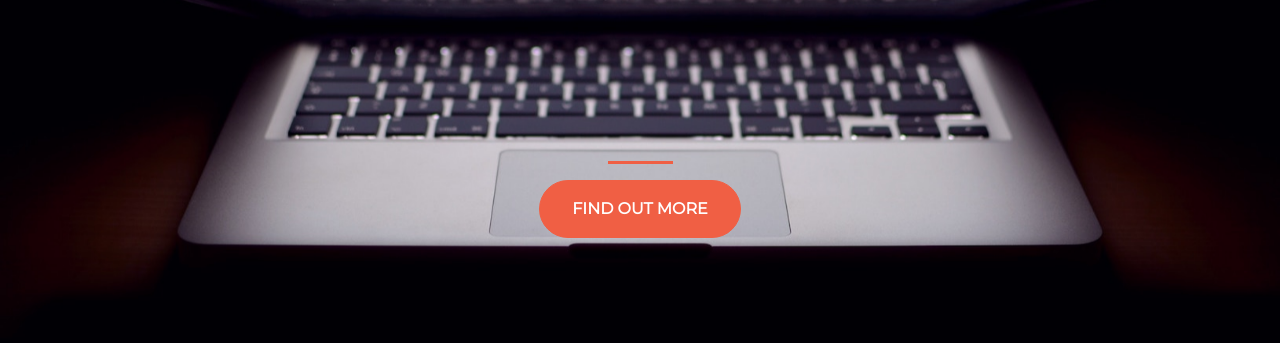
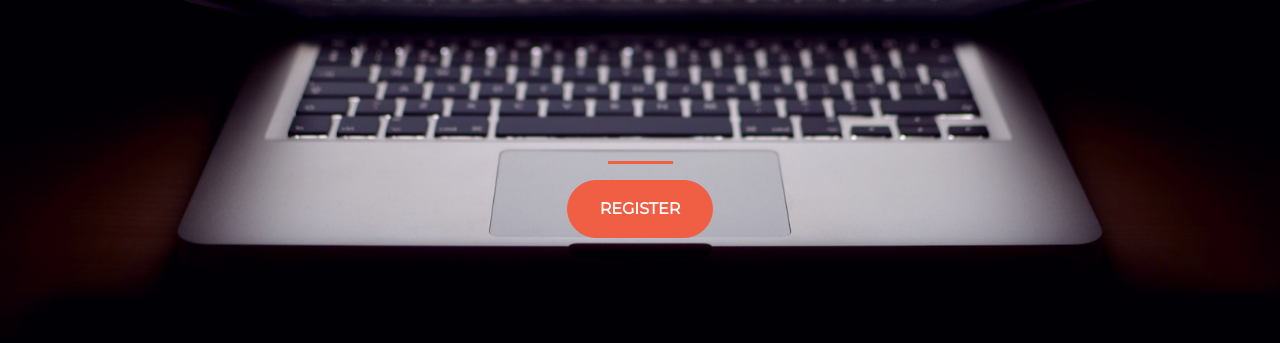
Before and after one commit to saikumarreddy921/saikumar.github.io, a plain HTML site: page index.html in a window 1280 px wide. Shown: the part 321-664 px from the top of the page. Drawn offline with nearby package versions, Linux system fonts and the light colour scheme.

Commit message:
Update index.html

```diff
--- a/index.html
+++ b/index.html
@@ -21,7 +21,7 @@
       <section class="text-center col-12">
     <hr>
     <a href="https://mailchi.mp/8ef27c2e6c81/startup">
-    	<button class="btn btn-primary btn-xl">FInd out more</button>
+    	<button class="btn btn-primary btn-xl">Register</button>
       </a>
     </section>
      </div>
```
